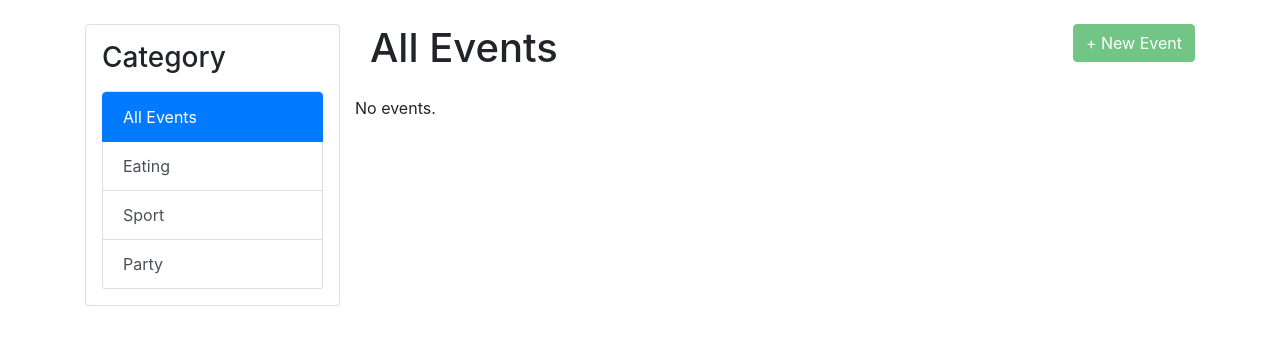
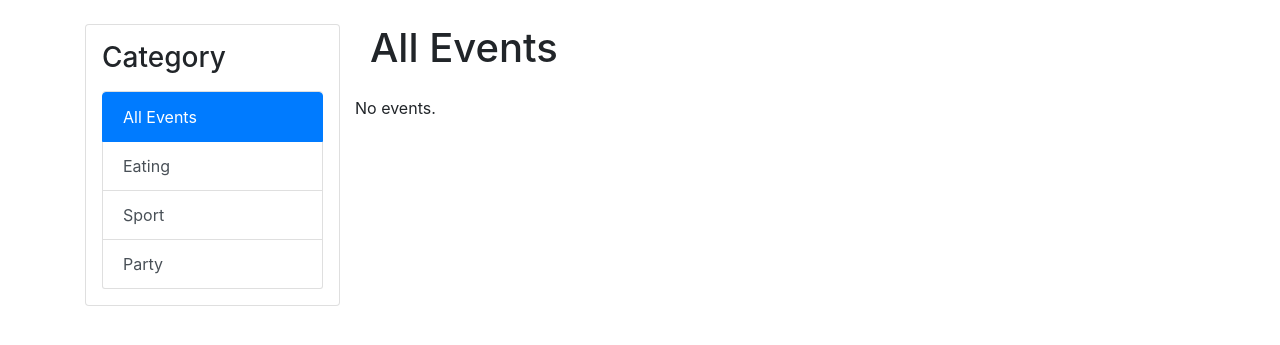
Before and after one commit to jix-666/jix, a Django app: page /events/ in a window 1280 px wide. Shown: the part 56-401 px from the top of the page. Run offline with Django 3.2, Linux system fonts and the light colour scheme; data that the repository does not hold is empty; some libraries are stand-ins or nearby versions.

```diff
--- a/events/templates/events/all_events.html
+++ b/events/templates/events/all_events.html
@@ -18,8 +18,9 @@
             </div>
             <div class="col-md-9 col-12">
                 <h1 class="d-inline">All Events</h1>
-                <a class="btn btn-success float-right d-inline {% if not user.is_authenticated %} disabled {% endif %}"
-                   href="{% url 'events:new' %}">+ New Event</a>
+                {% if user.is_authenticated %}
+                    <a class="btn btn-success float-right d-inline" href="{% url 'events:new' %}">+ New Event</a>
+                {% endif %}
                 <div class="row mt-4">
                     {% if all_events %}
                         {% for event in all_events %}
--- a/events/templates/events/events_by_category.html
+++ b/events/templates/events/events_by_category.html
@@ -8,7 +8,9 @@
             </div>
             <div class="col-md-9 col-12">
                 <h1 class="d-inline">{{ category | capfirst }}</h1>
-                <a class="btn btn-success float-right d-inline" href="{% url 'events:new' %}">+ New Event</a>
+                {% if user.is_authenticated %}
+                    <a class="btn btn-success float-right d-inline" href="{% url 'events:new' %}">+ New Event</a>
+                {% endif %}
                 <div class="row mt-4">
                     {% if events_in_category %}
                         {% for event in events_in_category %}
--- a/events/views.py
+++ b/events/views.py
@@ -69,9 +69,14 @@ def event_detail(request, event_category, event_slug):
 
     """
     event = Event.objects.get(slug=event_slug, category=event_category)
-    if event.attendee_set.filter(user=request.user):
-        return render(request, 'events/event_detail.html', {'event': event, 'joined': True})
-    return render(request, 'events/event_detail.html', {'event': event})
+    if request.user.is_authenticated:
+        try:
+            joined = event.attendee_set.get(user=request.user)
+        except (KeyError, Attendee.DoesNotExist):
+            return render(request, 'events/event_detail.html', {'event': event})
+        return render(request, 'events/event_detail.html', {'event': event, 'joined': joined})
+    else:
+        return render(request, 'events/event_detail.html', {'event': event})
 
 
 @login_required(login_url='/accounts/login')
```
